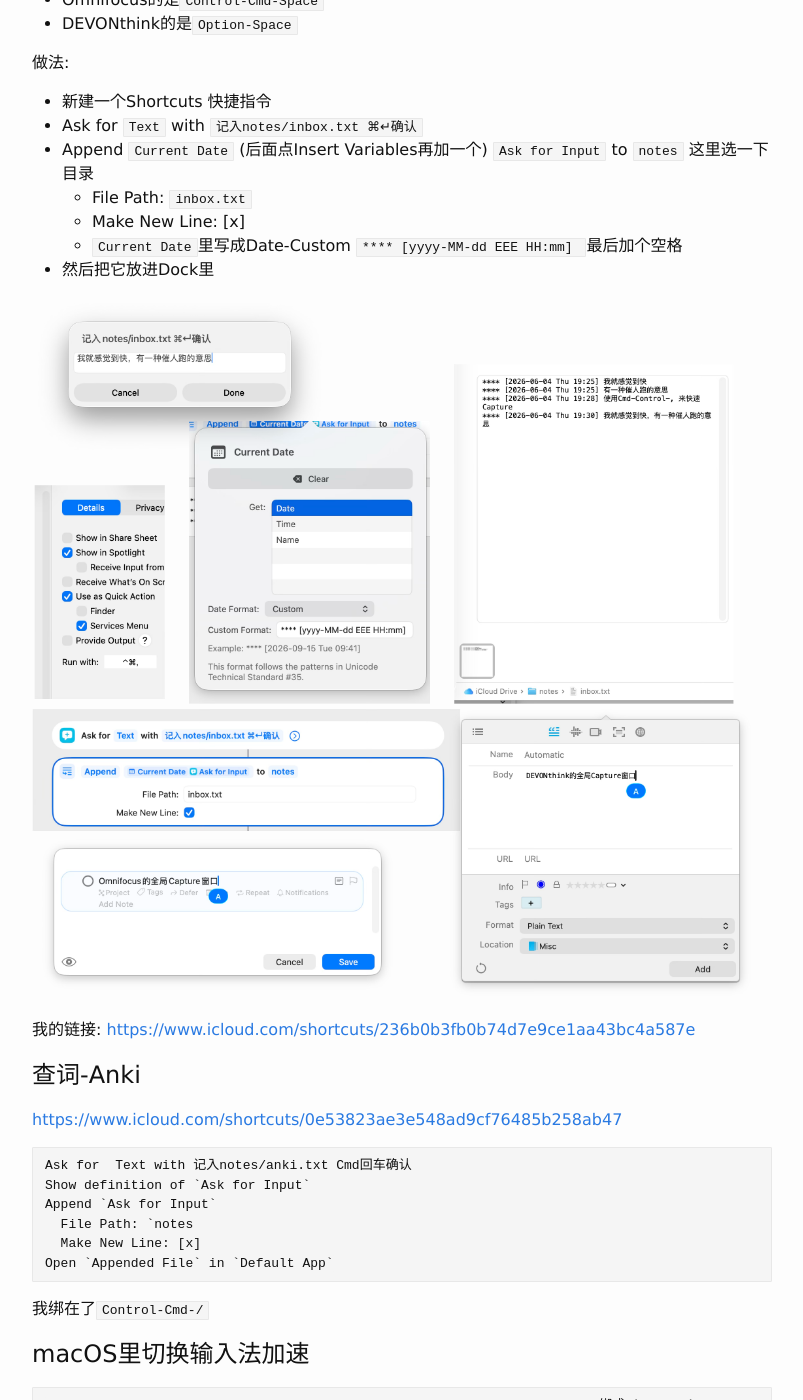
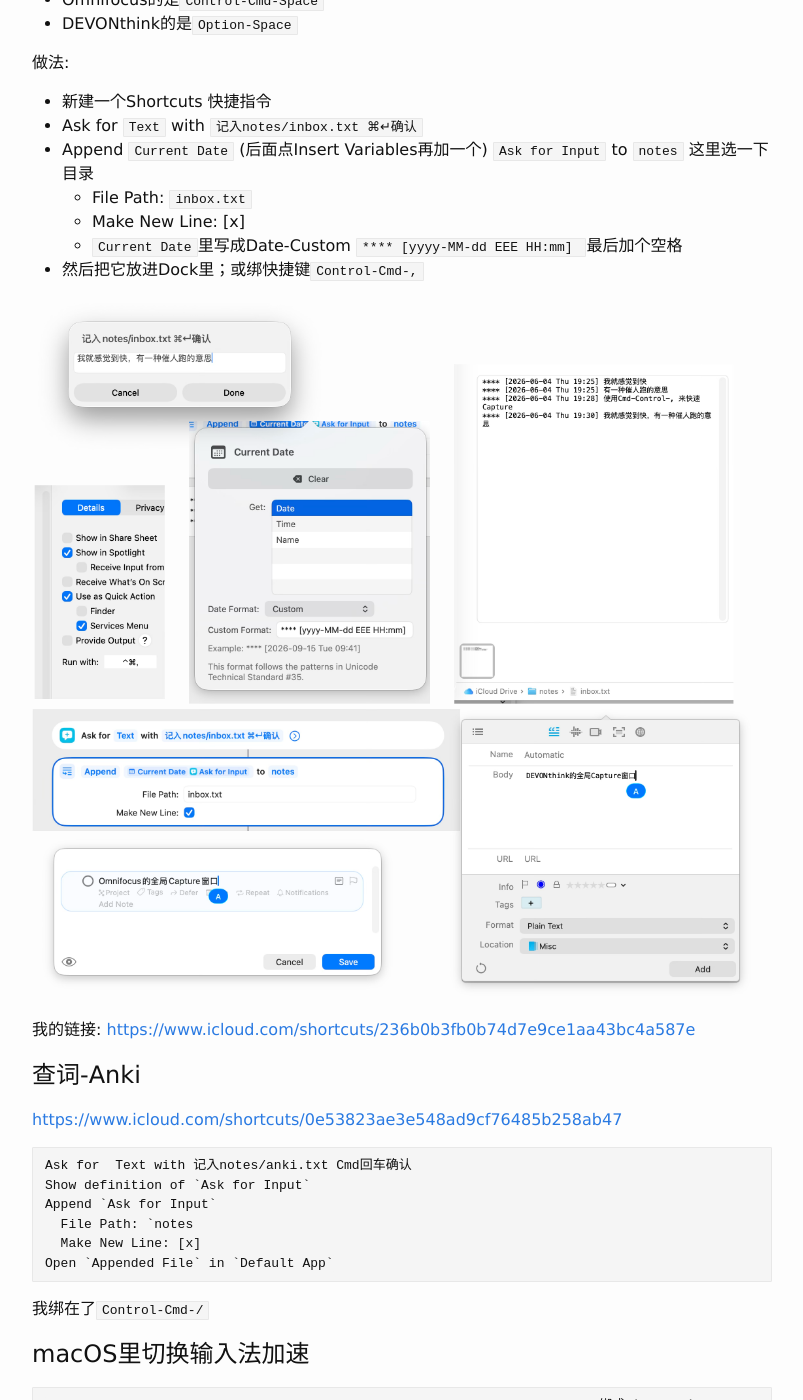
Before and after one commit to scateu/scateu.github.io, a Jekyll site: the page built from _posts/2026-06-04-shortcuts-text-capture.md, in a window 1280 px wide and 1400 px high, scrolled down 519 px. Shown: the whole window, without its empty margins (238-1041 px from the left). Built offline with Jekyll 4.4.1, drawn with Linux system fonts in a browser that asks for light colours; nearby versions of some CDN libraries; comment, search, counter and statistics services are not loaded; some of the changed text lies outside the part shown.

Commit message:
Update 2026-06-04-shortcuts-text-capture.md

```diff
--- a/_posts/2026-06-04-shortcuts-text-capture.md
+++ b/_posts/2026-06-04-shortcuts-text-capture.md
@@ -22,7 +22,7 @@
     - File Path: `inbox.txt`
     - Make New Line: [x]
     - `Current Date`里写成Date-Custom `**** [yyyy-MM-dd EEE HH:mm] ` 最后加个空格
- - 然后把它放进Dock里
+ - 然后把它放进Dock里；或绑快捷键`Control-Cmd-,`
 
 ![]({{ site.imageurl }}/shortcuts-app-text-capture.png)
 
@@ -46,3 +46,5 @@
 # macOS里切换输入法加速
 
      Keyboard Shortcuts > Input Sources > Select next source in Input Menu 绑成 `^Space`
+
+>  from xiaq: 输入法我用 hammerspoon 绑了 cmd+1 2 3
```
